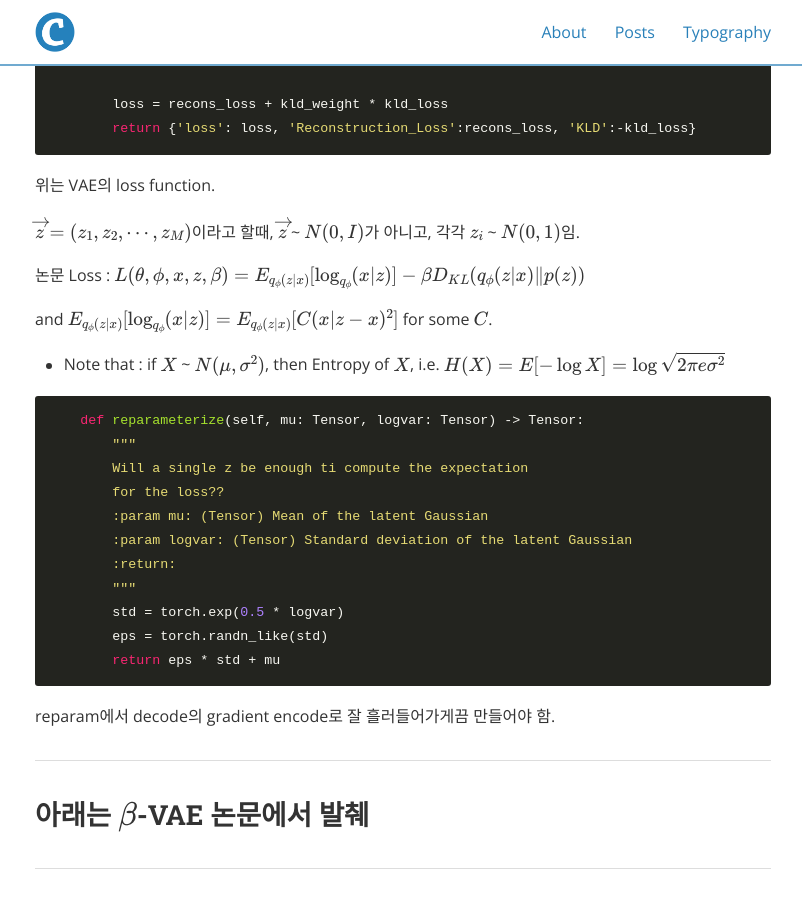
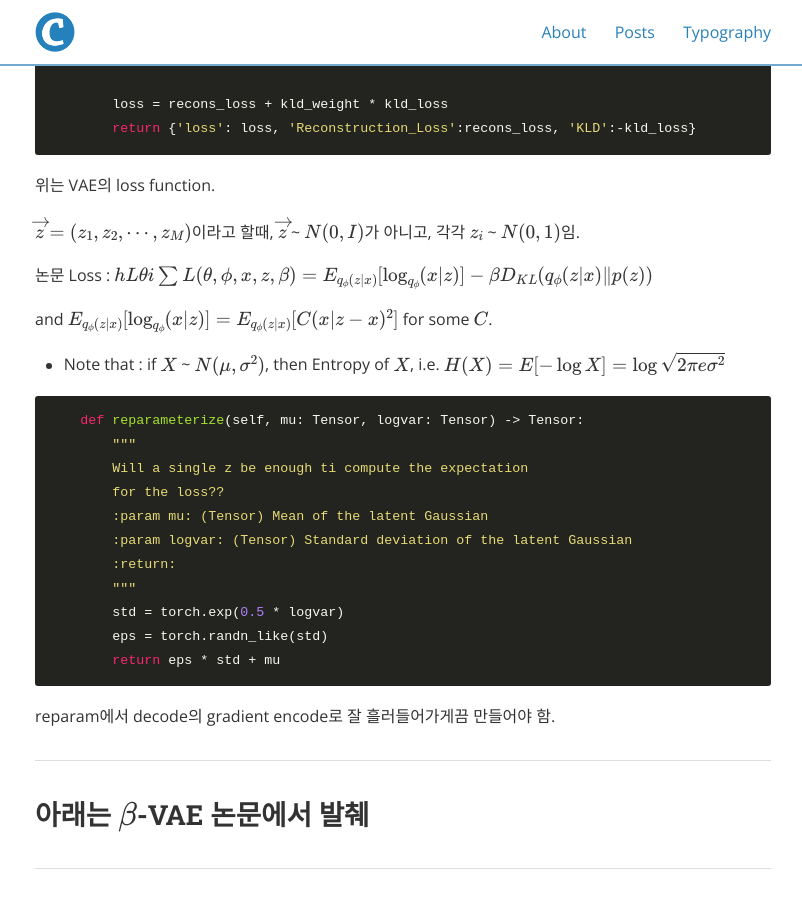
Before and after one commit to hihunjin/hihunjin.github.io, a Jekyll site: the page built from _posts/2021-01-28-betaVAE.md, in a window 1280 px wide and 900 px high, scrolled down 2623 px. Shown: the whole window, without its empty margins (237-1039 px from the left). Built offline with Jekyll 4.4.1, drawn with Linux system fonts in a browser that asks for light colours; nearby versions of some CDN libraries; formulas are drawn with MathJax 3.

Commit message:
please do

```diff
--- a/_posts/2021-01-28-betaVAE.md
+++ b/_posts/2021-01-28-betaVAE.md
@@ -113,6 +113,7 @@ $M_N = \frac{M}{N}$ 이고, $M$ 은 latent space의 dim(128)이고, $N$ 은 inpu
 $\overrightarrow{z}=(z_1, z_2, \cdots, z_M)$이라고 할때, $\overrightarrow{z}$ ~ $N(0,I)$가 아니고, 각각 $z_i$ ~ $N(0,1)$임.
 
 논문 Loss :
+$$hL\theta i\sum$$
 $$L(\theta, \phi, x, z, \beta) = E_{q_{\phi}(z|x)}[\log_{q_\phi}(x|z)]-\beta D_{KL}(q_{\phi}(z|x)\|p(z))$$
 
 and
```
